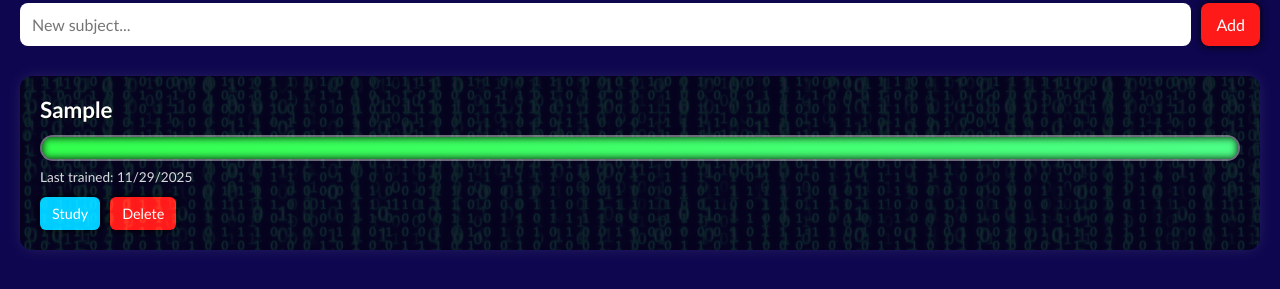
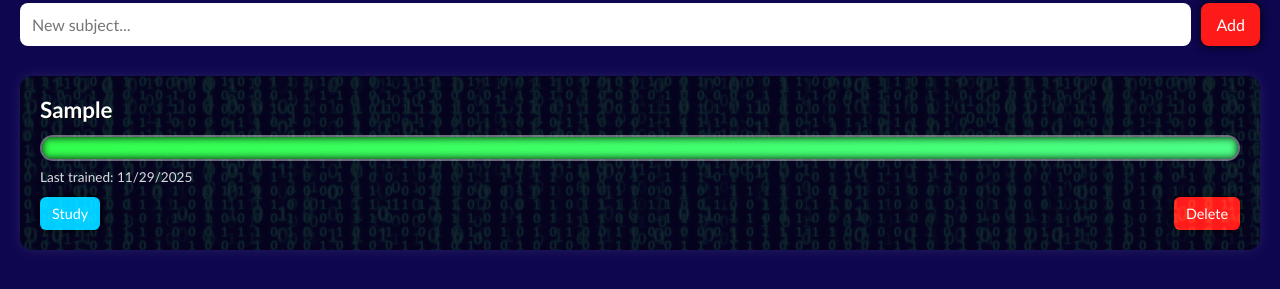
Before and after one commit to chamorrowizard/study-timer, a plain HTML site: page skilldecay.html in a window 1280 px wide. Both pictures are taken after typing "Sample" into the empty fields and a click on the button "Add". Shown: the part 129-418 px from the top of the page. Drawn offline with Linux system fonts and the light colour scheme.

Commit message:
Move del button to the right in skill decay

```diff
--- a/skilldecay.html
+++ b/skilldecay.html
@@ -146,6 +146,7 @@ h1 {
     cursor: pointer;
     font-size: .9rem;
     box-shadow: 0 0 8px #000;
+    margin-left: auto;
 }
 .delete-btn:hover {
     background: #ff4d4d;
```
Also changed, not shown: moretolearn.html (+1 -0 lines).
